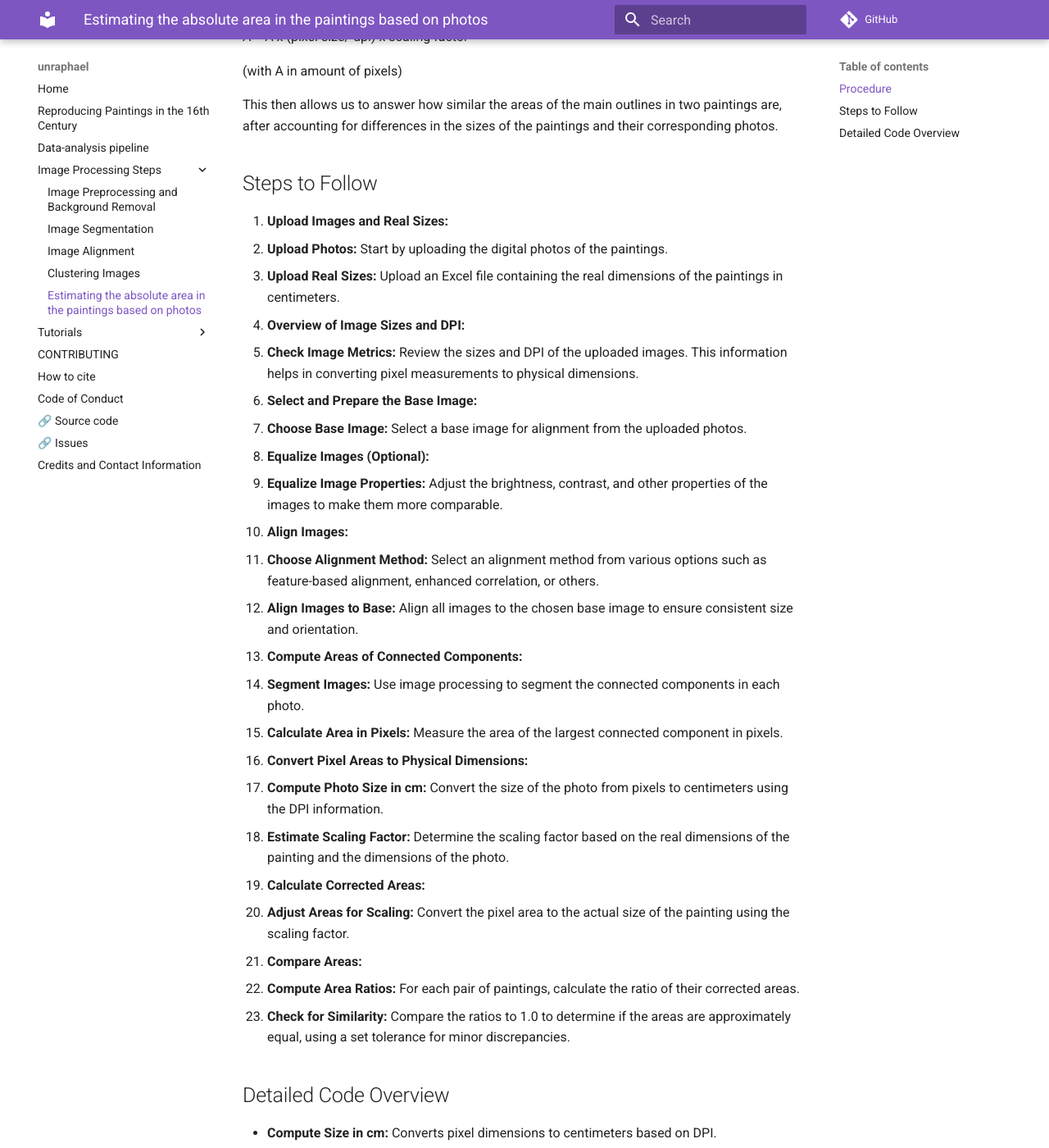
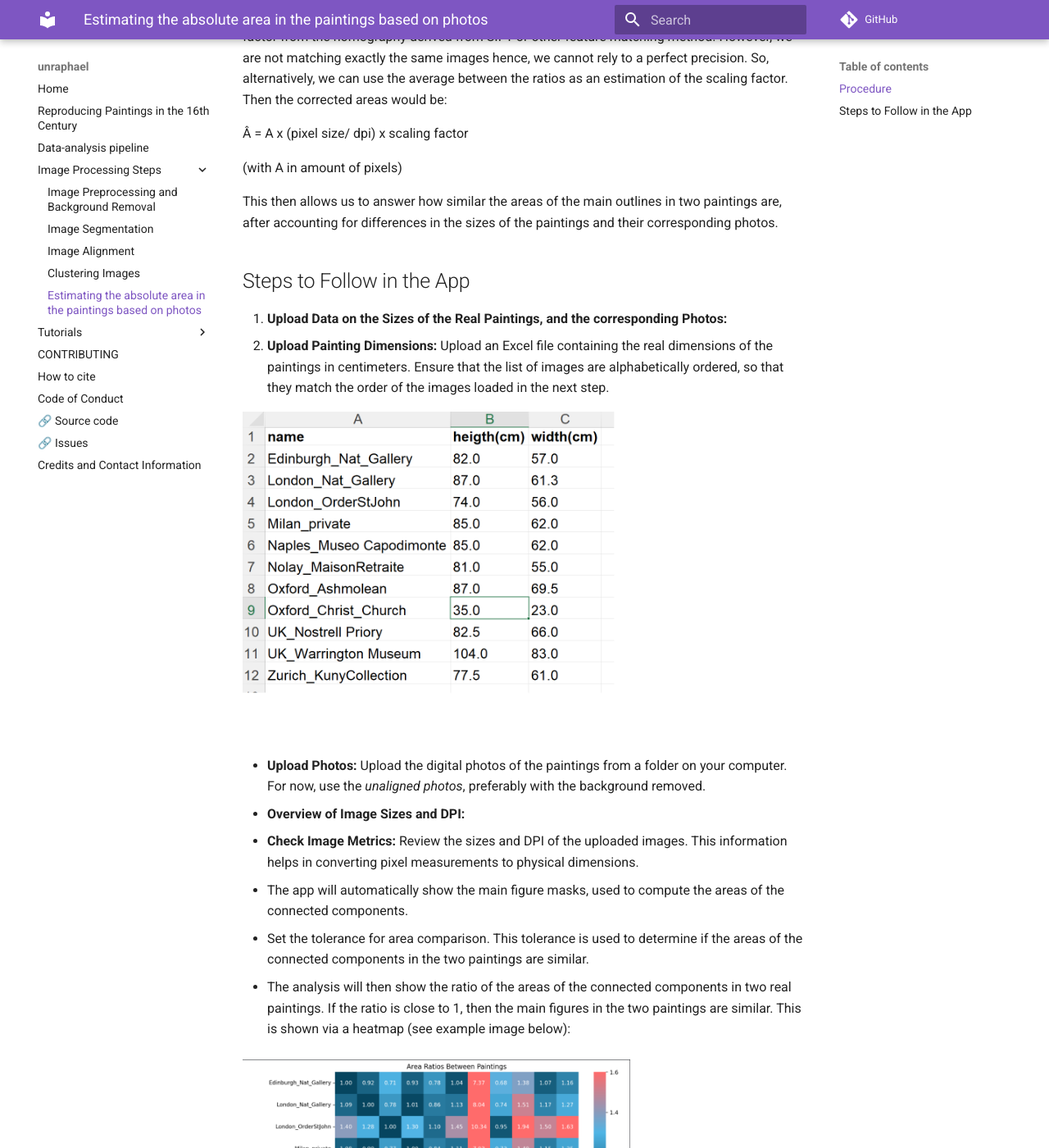
Before and after one commit to DecodingRaphael/unraphael, an MkDocs documentation site: the page built from docs/steps/analysis.md, in a window 1280 px wide and 1400 px high, scrolled down 1783 px. Shown: the whole window at 82% size. Built offline with MkDocs 1.6.1 and Material for MkDocs 9.7.7, drawn with Linux system fonts in a browser that asks for light colours; comment, search, counter and statistics services are not loaded; some of the changed text lies outside the part shown.

Commit message:
Updated documentation on ratio comparison analysis

```diff
--- a/docs/steps/analysis.md
+++ b/docs/steps/analysis.md
@@ -1,6 +1,8 @@
 # Estimating the absolute area in the paintings based on photos
 
-From images/ photos of a set of paintings (i.e., original and copies), the outlines of the figures can be overlaid with information about the actual size of the paintings. Here, we offer a precise way of computing the size of the outlines and of analysing the degree in variations between the original and later copies. This allows us to verify if the same template was used to produce the outlines of figures in different paintings. Since we only have digital photos and not the physical paintings themselves, we need to estimate the areas of connected components (i.e., the grouped figures, or else the main figure when there is only one) from the photos.
+From photos of a set of paintings (including the original and copies), the outlines of the figures can be overlaid with information about the actual size of the paintings. Here, we offer a precise way of computing the size of the outlines and of analysing the degree in variations between the original and later copies. This allows us to verify if the same template was used to produce the outlines of figures in different paintings. Since we only have digital photos and not the physical paintings themselves, we need to estimate the areas of connected components (i.e., the grouped figures, or else the main figure when there is only one) from the photos.
+
+So, the corresponding tool in the app compares the areas of the figures in the photos, but applies corrections to estimate what the areas would be in the real paintings. Similar area ratios (close to 1) between two paintings may indicate the use of the same template being used to reproduce the same figure.
 
 ## Procedure
 
@@ -22,45 +24,30 @@ The scaling factor is a bit more tricky to calculate precisely, not knowing if t
 This then allows us to answer how similar the areas of the main outlines in two paintings are, after accounting for differences in the sizes of the paintings and their corresponding photos.
 
 
-## Steps to Follow
+## Steps to Follow in the App
 
-1. **Upload Images and Real Sizes:**
-   - **Upload Photos:** Start by uploading the digital photos of the paintings.
-   - **Upload Real Sizes:** Upload an Excel file containing the real dimensions of the paintings in centimeters.
+1. **Upload Data on the Sizes of the Real Paintings, and the corresponding Photos:**
+   - **Upload Painting Dimensions:** Upload an Excel file containing the real dimensions of the paintings in centimeters. Ensure that the list of images are alphabetically ordered, so that they match the order of the images loaded in the next step.
 
-2. **Overview of Image Sizes and DPI:**
+![Dimensions of paintings](painting_dimensions.png)
+
+   - **Upload Photos:** Upload the digital photos of the paintings from a folder on your computer. For now, use the *unaligned photos*, preferably with the background removed.
+
+1. **Overview of Image Sizes and DPI:**
    - **Check Image Metrics:** Review the sizes and DPI of the uploaded images. This information helps in converting pixel measurements to physical dimensions.
 
-3. **Select and Prepare the Base Image:**
-   - **Choose Base Image:** Select a base image for alignment from the uploaded photos.
+2. The app will automatically show the main figure masks, used to compute the areas of the connected components.
 
-4. **Equalize Images (Optional):**
-   - **Equalize Image Properties:** Adjust the brightness, contrast, and other properties of the images to make them more comparable.
+3. Set the tolerance for area comparison. This tolerance is used to determine if the areas of the connected components in the two paintings are similar.
 
-5. **Align Images:**
-   - **Choose Alignment Method:** Select an alignment method from various options such as feature-based alignment, enhanced correlation, or others.
-   - **Align Images to Base:** Align all images to the chosen base image to ensure consistent size and orientation.
+4. The analysis will then show the ratio of the areas of the connected components in two real paintings. If the ratio is close to 1, then the main figures in the two paintings are similar. This is shown via a heatmap (see example image below):
 
-6. **Compute Areas of Connected Components:**
-   - **Segment Images:** Use image processing to segment the connected components in each photo.
-   - **Calculate Area in Pixels:** Measure the area of the largest connected component in pixels.
+![Heatmap of area ratios](heatmap.png)
 
-7. **Convert Pixel Areas to Physical Dimensions:**
-   - **Compute Photo Size in cm:** Convert the size of the photo from pixels to centimeters using the DPI information.
-   - **Estimate Scaling Factor:** Determine the scaling factor based on the real dimensions of the painting and the dimensions of the photo.
+- The heatmap is symmetric around 1, meaning both higher and lower ratios will be treated similarly
+- Values close to 1 appear in dark blue. As values deviate from 1, they transition to lighter blue
+- Extreme values (both high and low) will transition to the coral color
 
-8. **Calculate Corrected Areas:**
-   - **Adjust Areas for Scaling:** Convert the pixel area to the actual size of the painting using the scaling factor.
+5. More detailed information is provided in the table below the heatmap indicating whether the areas of the main figures in the two paintings are similar, given the set tolerance.
 
-9. **Compare Areas:**
-   - **Compute Area Ratios:** For each pair of paintings, calculate the ratio of their corrected areas.
-   - **Check for Similarity:** Compare the ratios to 1.0 to determine if the areas are approximately equal, using a set tolerance for minor discrepancies.
-
-## Detailed Code Overview
-
-- **Compute Size in cm:** Converts pixel dimensions to centimeters based on DPI.
-- **Create Mask:** Segments the image to isolate connected components.
-- **Calculate Corrected Area:** Adjusts the pixel area to reflect real-world dimensions.
-- **Equalize and Align Images:** Ensures consistency in image properties and alignment for accurate analysis.
-
-By following these steps, you can systematically compare the areas of connected components in different paintings, even when only digital photos are available.
+![Example of matching ares of main figure in real paintings](img_identical.png)
```
Also changed, not shown: docs/steps/clustering.md (+19 -12 lines), docs/steps/preprocessing.md (+3 -3 lines), docs/steps/heatmap.png (added), docs/steps/img_identical.png (added), docs/steps/painting_dimensions.png (added), 1 other file.
